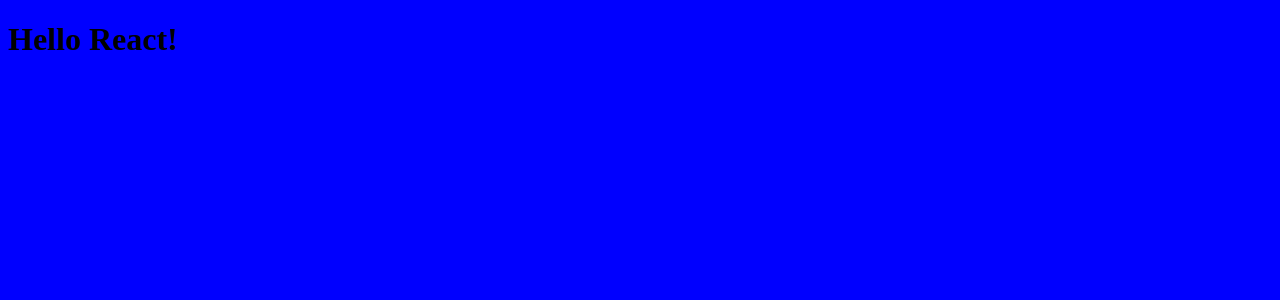
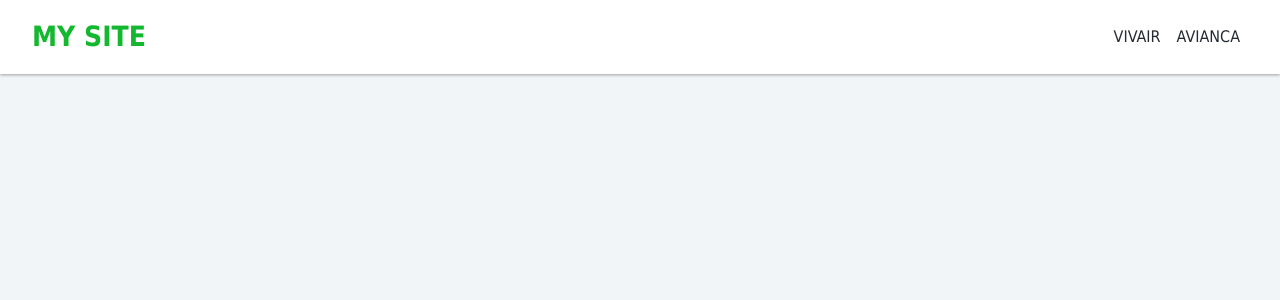
Before and after one commit to camiloVelandia/ItGlobers-challenge, a React app: page / in a window 1280 px wide. Shown: the top 300 px of the page. Built offline with nearby package versions, Linux system fonts and the light colour scheme.

Commit message:
add Header

```diff
--- a/public/index.html
+++ b/public/index.html
@@ -1,10 +1,12 @@
 <!DOCTYPE html>
-<html lang="es">
-  <head>
-    <meta charset="utf-8" />
-    <title>React Base</title>
-  </head>
-  <body>
-    <div id="app"></div>
-  </body>
+<html lang="en">
+<head>
+  <meta charset="UTF-8">
+  <meta http-equiv="X-UA-Compatible" content="IE=edge">
+  <meta name="viewport" content="width=device-width, initial-scale=1.0">
+  <title>Document</title>
+</head>
+<body>
+   <div id="app"></div>
+</body>
 </html>
--- a/src/components/App.jsx
+++ b/src/components/App.jsx
@@ -1,6 +1,13 @@
 import React from 'react';
-import '../styles/components/App.styl';
+import Header from './Header'
+import '../styles/components/App.css';
 
-const App = () => <h1>Hello React!</h1>;
+const App = () => {
+  return(
+    <>
+    <Header/>
+    </>
+  )
+};
 
 export default App;
--- /dev/null
+++ b/src/components/Header.js
@@ -0,0 +1,54 @@
+import React, {useState} from 'react';
+import MenuItem from '../data.json'
+
+const Header = () => {
+  const [open, setOpen] = useState(false)
+
+  const handleMenu=()=>{
+    setOpen(!open)
+  }
+
+  return (
+    <header>
+      <nav className="navbar">
+        <div className="navbrand">
+          <h1>
+            <a href="" className="brand">
+              My Site
+            </a>
+          </h1>
+          <div className={`burger ${open ? 'active' : ''}`} onClick={handleMenu}>
+            <span className="burger-open">
+              <svg xmlns="http://www.w3.org/2000/svg" width="24" height="16">
+                <g fill="#252a32">
+                  <path d="M0 0h24v2H0zM0 7h24v2H0zM0 14h24v2H0z" />
+                </g>
+              </svg>
+            </span>
+            <span className="burger-close">
+              <svg xmlns="http://www.w3.org/2000/svg" width="20" height="20">
+                <path
+                  fill="#252a32"
+                  d="M17.778.808l1.414 1.414L11.414 10l7.778 7.778-1.414 1.414L10 11.414l-7.778 7.778-1.414-1.414L8.586 10 .808 2.222 2.222.808 10 8.586 17.778.808z"
+                />
+              </svg>
+            </span>
+          </div>
+        </div>
+        <ul className={`menu ${open ? 'active' : ''}`}>
+          {
+            MenuItem.map((item)=>(
+              <li className="menu-item" key={item.id}>
+                <a href="#" className="menu-link">
+                  {item.name}
+                </a>
+              </li>
+            ))
+          }
+        </ul>
+      </nav>
+    </header>
+  );
+};
+
+export default Header;
--- /dev/null
+++ b/src/data.json
@@ -0,0 +1,10 @@
+[
+  {
+    "id": "1",
+    "name": "Vivair"
+  },
+  {
+    "id": "2",
+    "name": "Avianca"
+  }
+]
--- /dev/null
+++ b/src/styles/components/App.css
@@ -0,0 +1,166 @@
+*,
+*::before,
+*::after {
+	padding: 0;
+	margin: 0;
+	box-sizing: border-box;
+	list-style: none;
+	list-style-type: none;
+	text-decoration: none;
+	-moz-osx-font-smoothing: grayscale;
+	-webkit-font-smoothing: antialiased;
+	text-rendering: optimizeLegibility;
+}
+
+body {
+	font-family:  Tahoma,  Verdana, sans-serif;
+	font-size: 1rem;
+	font-weight: normal;
+	line-height: 1.5;
+	color: #252a32;
+	background: #f1f5f8;
+}
+
+img {
+	display: block;
+	width: 100%;
+	height: auto;
+}
+
+a,
+button {
+	font-family: inherit;
+	font-size: inherit;
+	line-height: inherit;
+	cursor: pointer;
+	border: none;
+	outline: none;
+	background: none;
+	text-decoration: none;
+}
+
+ /* Elements */
+.container {
+	max-width: 80rem;
+	width: 100%;
+	height: auto;
+	padding: 0 2rem;
+	margin: 0 auto;
+}
+
+.brand {
+	font-family: inherit;
+	font-size: 1.75rem;
+	font-weight: 700;
+	line-height: inherit;
+	color: #14b82f;
+	text-transform: uppercase;
+	text-rendering: optimizeLegibility;
+}
+
+ /* Navbar */
+.navbar {
+	width: 100%;
+	height: auto;
+	padding: 1rem 2rem;
+	color: #252a32;
+	background: #ffffff;
+	box-shadow: 0 1px 3px rgba(0, 0, 0, 0.12), 0 1px 3px rgba(0, 0, 0, 0.24);
+	}
+
+.navbrand {
+	display: flex;
+	flex-direction: row;
+	justify-content: space-between;
+	align-items: center;
+}
+
+.navbrand .burger {
+	display: flex;
+	flex-direction: row;
+	justify-content: center;
+	align-items: center;
+	cursor: pointer;
+	border: none;
+	outline: none;
+	background: none;
+	transition: all 0.35s ease;
+}
+
+.burger-close {
+	display: none;
+}
+
+.active .burger-open {
+	display: none;
+}
+
+.active .burger-close {
+	display: flex;
+}
+
+.menu {
+	width: auto;
+	height: 0;
+	overflow: hidden;
+	transition: all 0.5s ease;
+}
+
+.menu-item {
+	margin: 0.5rem 0;
+}
+
+.menu-link {
+	font-family: inherit;
+	font-size: 1rem;
+	font-weight: 500;
+	line-height: inherit;
+	color: #252a32;
+	text-transform: uppercase;
+	text-rendering: optimizeLegibility;
+	transition: all 0.35s ease;
+}
+
+.menu-link:hover {
+	color: #14b82f;
+}
+
+.menu.active {
+	width: 100%;
+	height: auto;
+	margin: 1rem 0;
+}
+
+
+@media (min-width: 920px) {
+.navbar{
+	display: flex;
+	flex-direction: row;
+	justify-content: space-between;
+	align-items: center;
+	margin: 0 auto;
+}
+
+.navbar .item {
+		padding: 0;
+		margin: 0 0.5rem;
+	}
+
+.navbrand .burger{
+	display: none;
+}
+
+.menu .menu-item{
+	padding: 0;
+	margin: 0 0.5rem;
+}
+
+.menu{
+	display: flex;
+		flex-direction: row;
+		justify-content: flex-end;
+		align-items: center;
+		height: auto;
+}
+
+}
--- a/src/styles/components/App.styl
+++ /dev/null
@@ -1,2 +0,0 @@
-body
-  background-color blue
```
